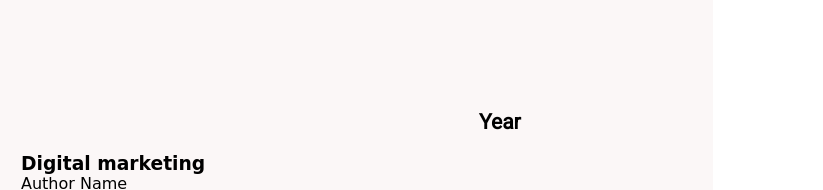
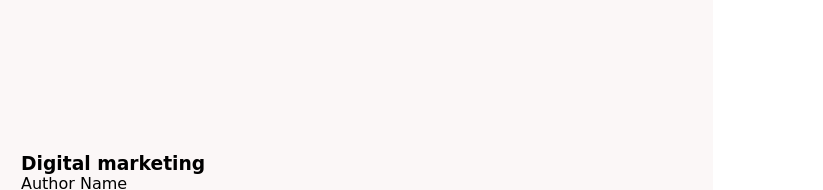
Before and after one commit to Vamsikr2002/Building-apps, a plain HTML site: page websit/index.html in a window 1280 px wide. Shown: the part 598-788 px from the top of the page, 457-1280 px from the left. Drawn offline with Linux system fonts and the light colour scheme; a web font is replaced by a local one.

Commit message:
Update index.html

```diff
--- a/websit/index.html
+++ b/websit/index.html
@@ -56,9 +56,6 @@
     <div class="home-articles max-width-1 m-auto font2">
         <h2>Featured Articles</h2>
         <div class="year-box adjust-year">
-            <div>
-                <h3>Year </h3>
-            </div>
         </div>
         <div class="home-article">
             <div class="home-article-img">
```
